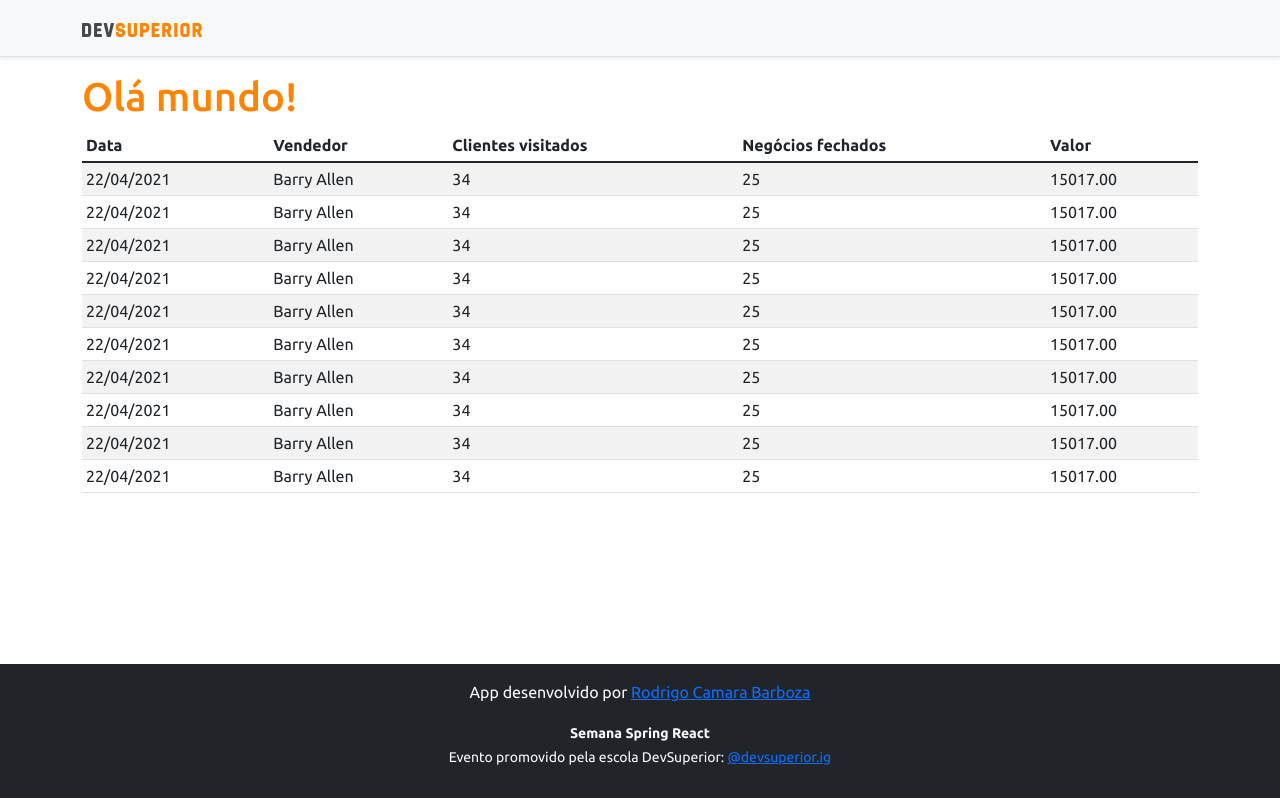
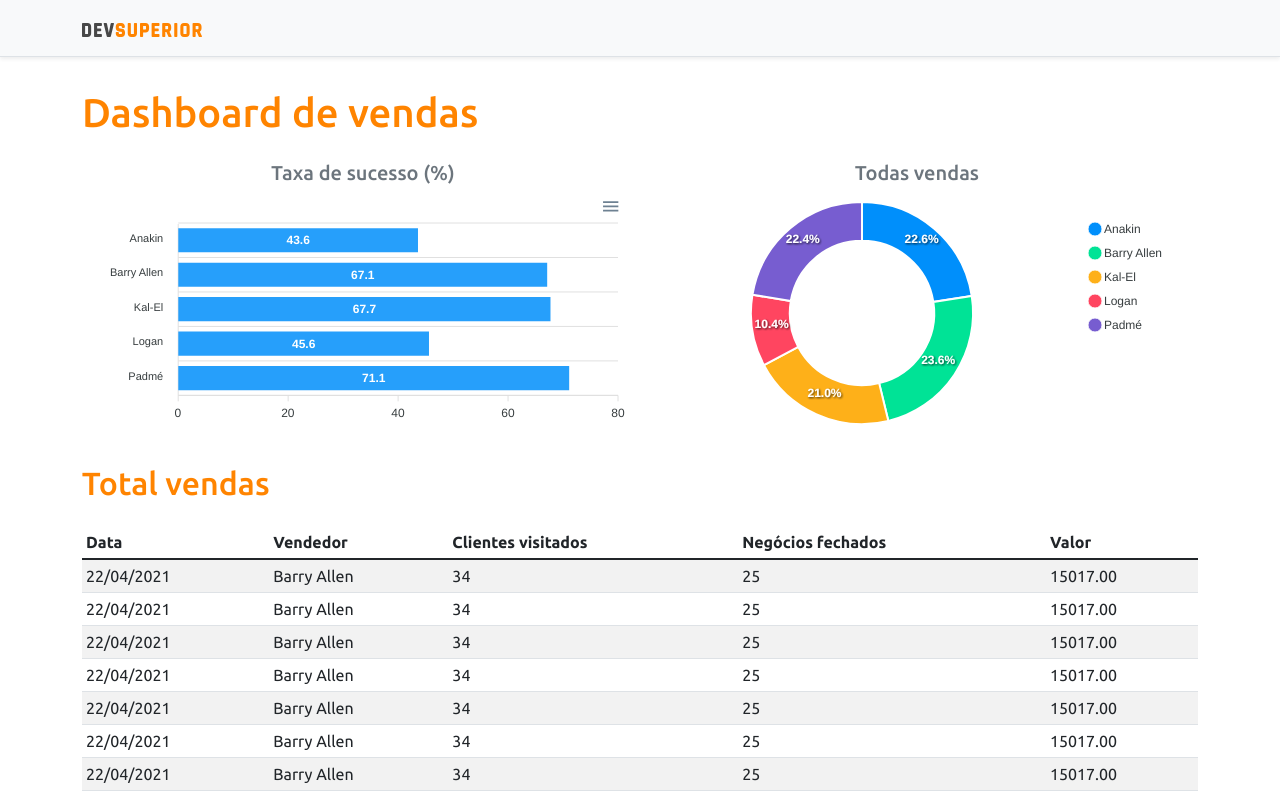
Before and after one commit to rodrock95/dashboard-vendas, a React (Create React App) app in the folder frontend/: page / in a window 1280 px wide. Shown: the top 798 px of the page. Built offline with nearby package versions, Linux system fonts and the light colour scheme.

Commit message:
Static charts

```diff
--- a/frontend/package.json
+++ b/frontend/package.json
@@ -11,9 +11,11 @@
     "@types/node": "^12.0.0",
     "@types/react": "^17.0.0",
     "@types/react-dom": "^17.0.0",
+    "apexcharts": "^3.28.1",
     "boostrap": "^2.0.0",
     "bootstrap": "^5.1.1",
     "react": "^17.0.2",
+    "react-apexcharts": "^1.3.9",
     "react-dom": "^17.0.2",
     "react-scripts": "4.0.3",
     "typescript": "^4.1.2",
--- a/frontend/src/App.tsx
+++ b/frontend/src/App.tsx
@@ -1,4 +1,6 @@
+import BarChart from "components/BarChart";
 import DataTable from "components/DataTable";
+import DonutChart from "components/DonutChart";
 import Footer from "components/Footer";
 import NavBar from "components/NavBar";
 
@@ -7,7 +9,24 @@
     <>
     <NavBar />
     <div className="container">
-      <h1 className="text-primary">  Olá mundo! </h1>
+      <h1 className="text-primary py-3">  Dashboard de vendas </h1>
+
+      <div className="row px-3">
+        <div className="col-sm-6">
+          <h5 className="text-center text-secondary">Taxa de sucesso (%)</h5>
+            <BarChart />
+        </div>
+        <div className="col-sm-6">
+          <h5 className="text-center text-secondary">Todas vendas</h5>
+            <DonutChart />
+        </div>
+      </div>
+
+      <div className="py-3">
+        <h2 className="text-primary"> Total vendas</h2>
+
+      </div>
+
       <DataTable/>
     </div>
     <Footer />
--- /dev/null
+++ b/frontend/src/components/BarChart/index.tsx
@@ -0,0 +1,35 @@
+import Chart from 'react-apexcharts';
+
+const BarChart = () => {   //function NavBar() {
+
+    const options = {
+        plotOptions: {
+            bar: {
+                horizontal: true,
+            }
+        },
+    };
+
+    const mockData = {
+        labels: {
+            categories: ['Anakin', 'Barry Allen', 'Kal-El', 'Logan', 'Padmé']
+        },
+        series: [
+            {
+                name: "% Sucesso",
+                data: [43.6, 67.1, 67.7, 45.6, 71.1]
+            }
+        ]
+    };
+
+    return (
+        <Chart
+            options={{...options, xaxis: mockData.labels}}
+            series={mockData.series}
+            type="bar"
+            height="240"
+        />
+    );
+}
+
+export default BarChart;
--- /dev/null
+++ b/frontend/src/components/DonutChart/index.tsx
@@ -0,0 +1,26 @@
+import Chart from 'react-apexcharts';
+
+const DonutChart = () => {   //function NavBar() {
+
+    const mockData = {
+        series: [477138, 499928, 444867, 220426, 473088],
+        labels: ['Anakin', 'Barry Allen', 'Kal-El', 'Logan', 'Padmé']
+    }
+
+    const options = {
+        legend: {
+            show: true
+        }
+    }
+
+    return (
+        <Chart
+            options={{...options, labels: mockData.labels}}
+            series={mockData.series}
+            type="donut"
+            height="240"
+        />
+    );
+}
+
+export default DonutChart;
```
Also changed, not shown: frontend/src/components/DataTable/index.tsx (+12 -6 lines), 1 other file (tests, documents, lock files or other folders).
